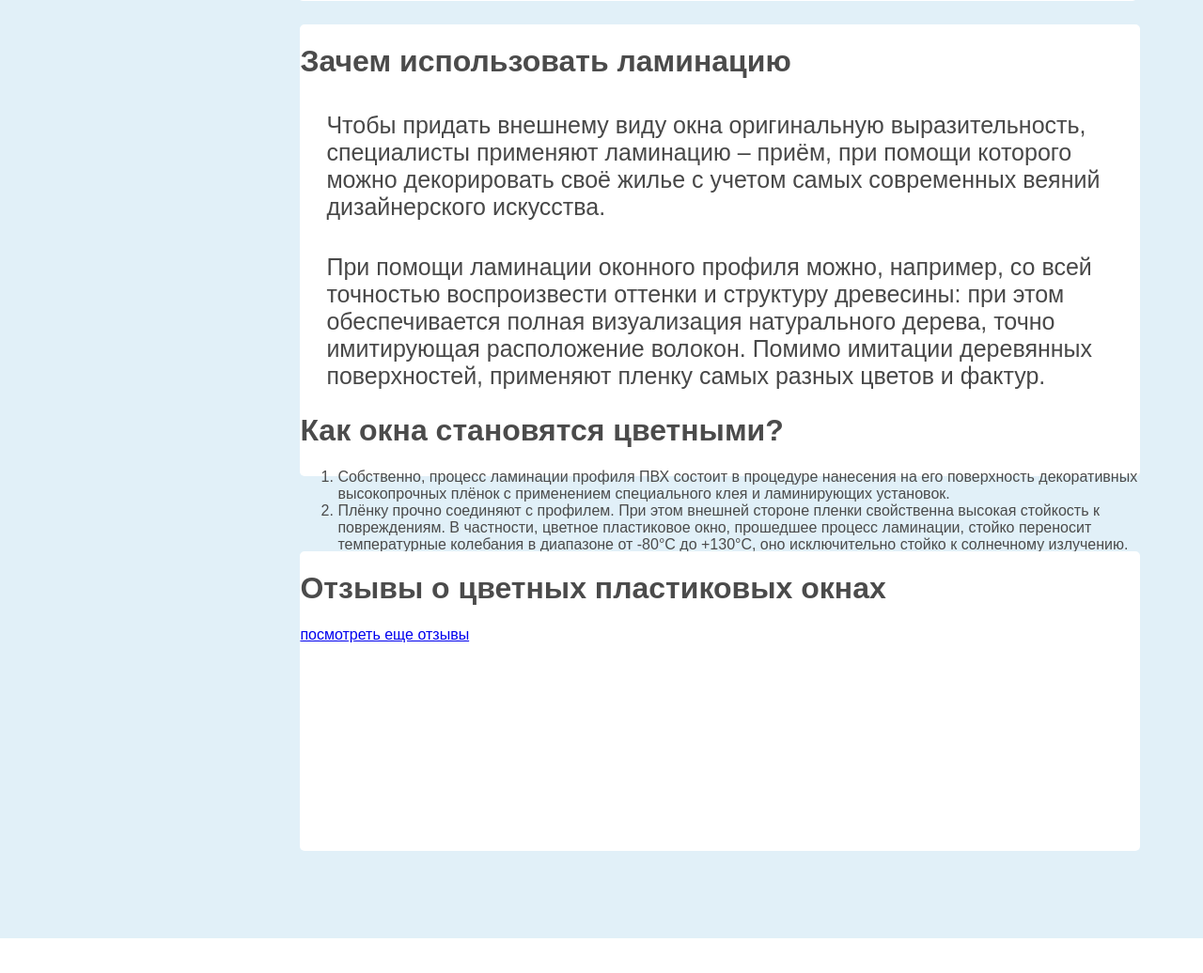
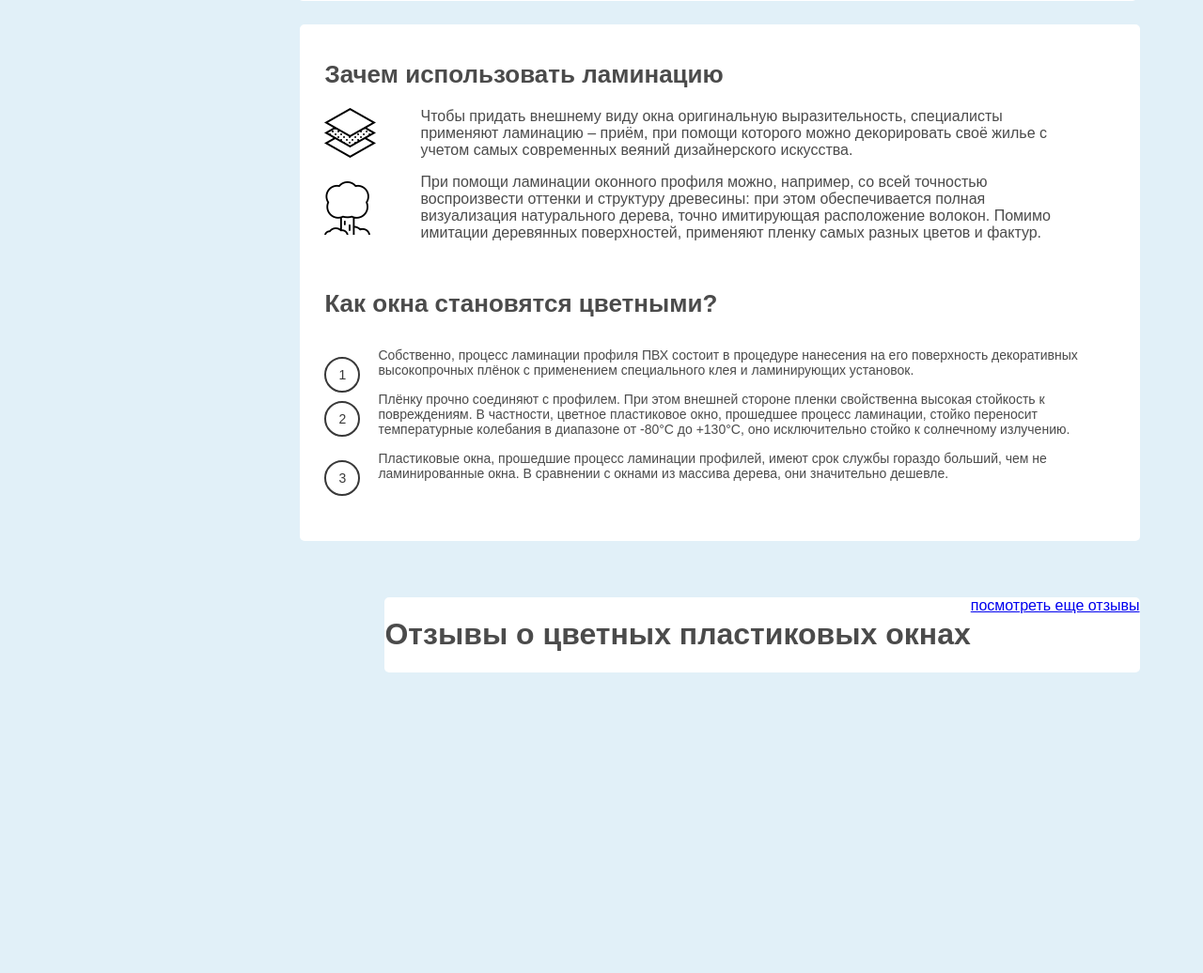
Before and after one commit to olgalioness/olgalioness.github.io, a PHP site: page / in a window 1280 px wide. Shown: the part 992-2028 px from the top of the page at 94% size. Before the commit the page ends 1991 px from the top, so only its background shows below. Run offline with PHP 8.4, Linux system fonts and the light colour scheme.

Commit message:
Update style.css

```diff
--- a/style.css
+++ b/style.css
@@ -186,30 +186,106 @@
   	margin-bottom: 10px;
 }
 .info_calc a {
-	text-decoration: none;
-	color: #fff;
-	display: block;
-}
-.info_warp ,.comment {
-	width: 78%;
-	clear: left;
-	border-radius:  5px;
-	float: right;
+ text-decoration: none;
+ color: #fff;
+ display: block;
 }
 .info_warp {
-	height: 481px;
-	margin-bottom: 80px;
+ float: right;
+ height: 550px;
+ width: 78%;
+ border-radius: 5px;
+}
+.info_forma h1 {
+ font-size: 26px;
+ margin: 38px 26px;
+ margin-bottom: 20px;
+}
+.img_forma {
+ background: url('img/forma1.png') no-repeat;
+ height: 57px;
+ width: 65px;
+ margin-left: 26px;
+ float: left;
+}
+.info_forma > p {
+ font-size: 16px;
+ width: 700px;
+ margin-top: 0px;
+ margin-right: 65px;
+ float: right;
+}
+.img_shape {
+ background: url('img/shape1.png') no-repeat;
+ height: 57px;
+ width: 65px;
+ margin-left: 26px;
+ margin-top: 21px;
+ float: left;
+}
+.info_shape > p {
+ font-size: 16px;
+ width: 700px;
+ margin-right: 65px;
+ margin-top: 0px;
+ float: right;
+}
+.warp_container_f h1 {
+ font-size: 26px;
+ margin: 38px 26px;
+ float: left;
+ margin-top: 35px;
+ margin-bottom: 0px;
 }
 
-.info_warp p {
-	color: #484848;
-	font-size: 25px;
-	margin-top: 35px;
-	margin-left: 28px;
+
+.warp_container_f ol{
+
+list-style-type: none;
+counter-reset: number;
+float: left;
+padding: 0px;
+margin-left: 26px;
+list-style-position: outside;
+}
+
+.warp_container_f ol li{
+font-size: 14px;
+width: 800px;
+margin-left: 57px;
+margin-top: 15px;
 
 }
+.warp_container_f ol li:before {
 
+color: #383838;
+display: inline-block;
+text-align: center;
+line-height: 22px;
+width: 34px;
+height: 34px;
+counter-increment: number;
+content:counter(number);
+border: 2px solid #383838;;
+ -moz-border-radius: 50px;
+ -webkit-border-radius: 50px;
+ border-radius: 50px;
+justify-content: center;
+ display: flex;
+   align-items: center;
+   list-style-position: outside;
+ position: absolute;
+  margin-left: -57px;
+  margin-top: 10px;
+}
 .comment {
-	height: 319px;
-	margin-bottom: 93px;
+ margin-top: 60px;
+ float: right;
+ }
+.comment h1 {
+ float: left;
 }
+.comment_warp {
+ width: 78%;
+ height: 320px;
+ float: right;
```
